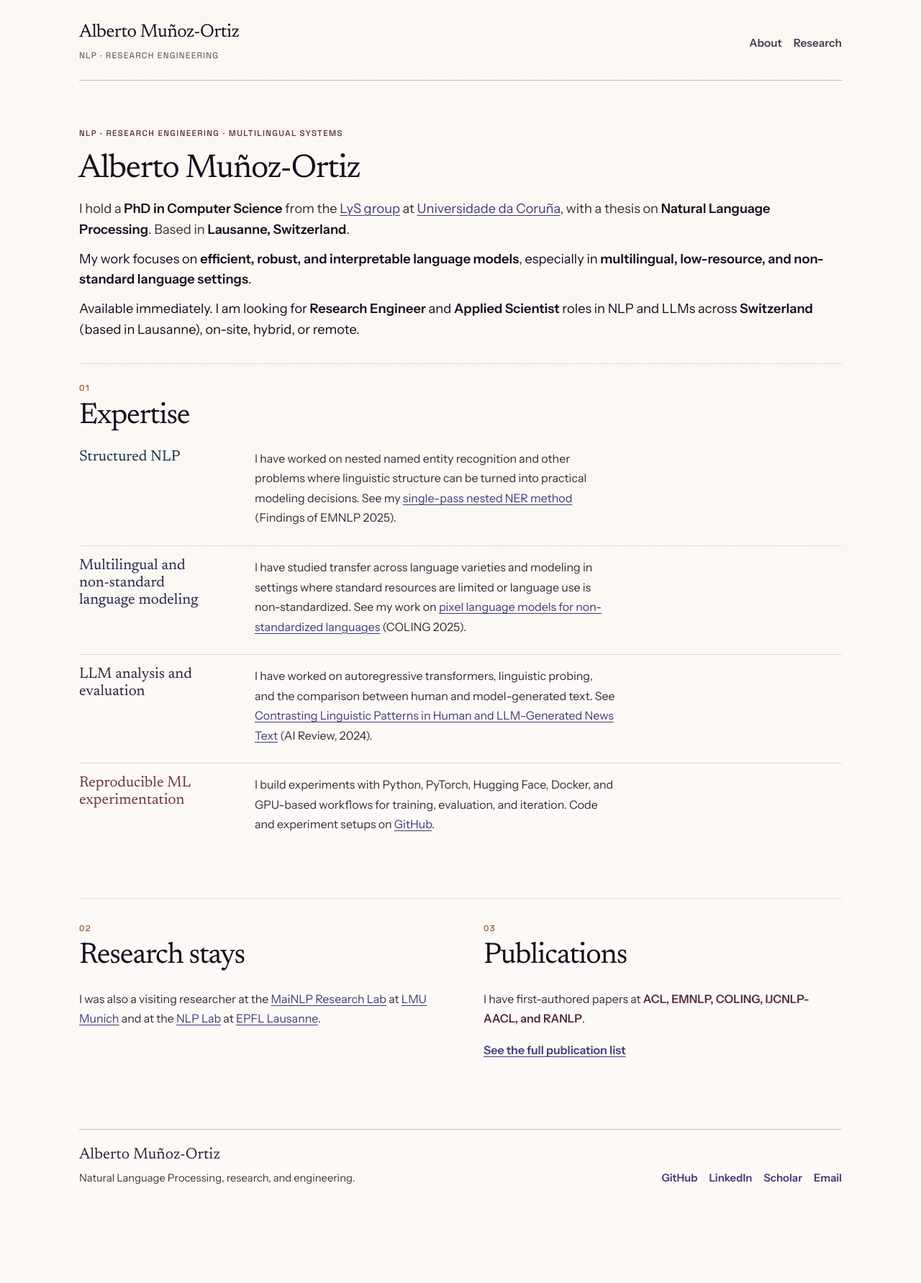
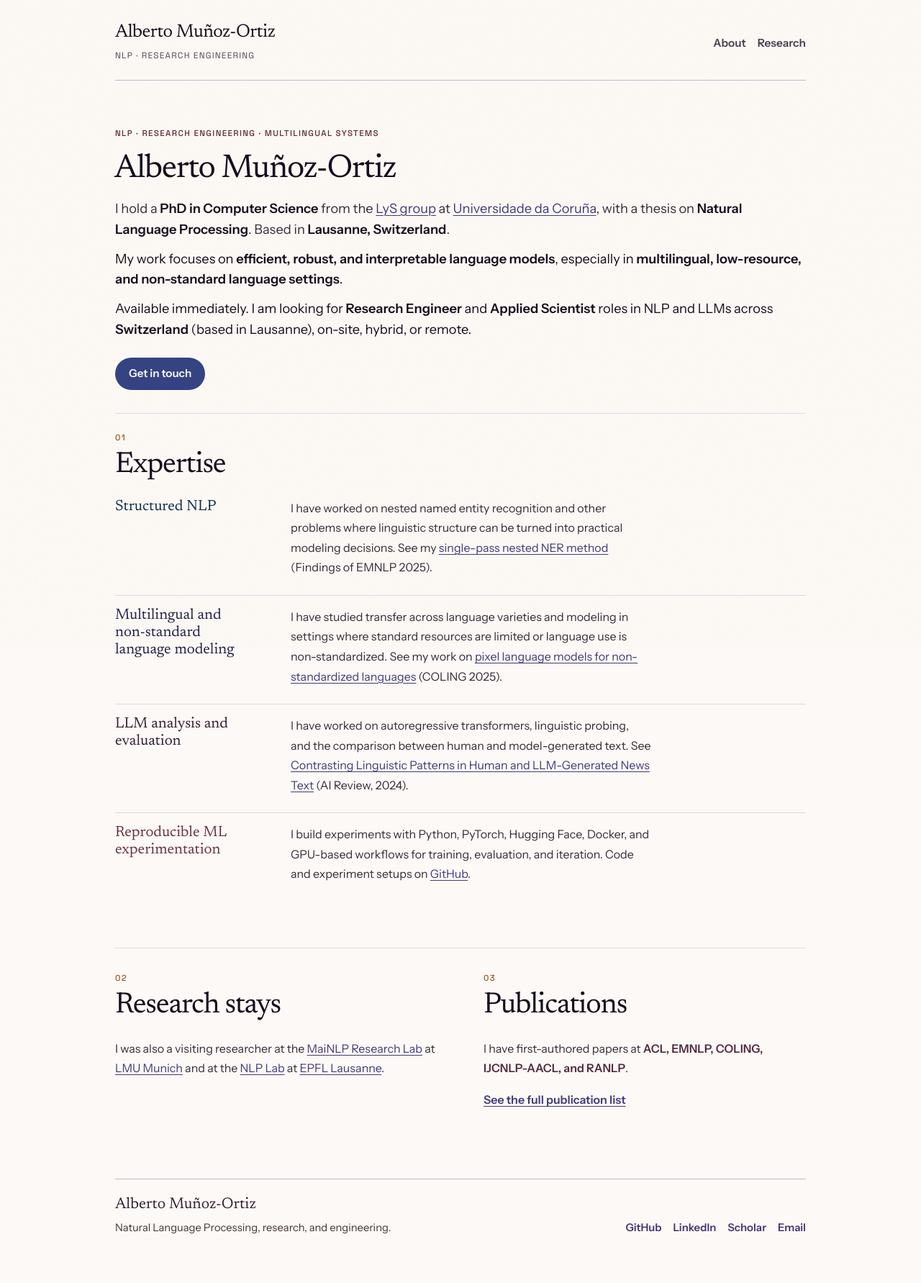
Before and after one commit to amunozo/amunozo.github.io, a Jekyll site: the page built from index.md, in a window 1280 px wide. Shown: the whole page at 72% size. Built offline with Jekyll 4.4.1, drawn with Linux system fonts in a browser that asks for light colours; before the commit the page ends 1714 px from its top, so only the background shows below that.

Commit message:
Tighten shell to 960px, add contact button, remove nowrap hack and dead CSS

```diff
--- a/assets/css/style.css
+++ b/assets/css/style.css
@@ -36,8 +36,8 @@
   --space-8: 64px;
   --space-9: 96px;
 
-  --shell-width: 1060px;
-  --content-width: 780px;
+  --shell-width: 960px;
+  --content-width: 720px;
 
   --duration-fast: 160ms;
   --duration-base: 260ms;
@@ -283,7 +283,35 @@ a {
   max-width: none;
   margin-left: -0.03em;
   font-size: clamp(1.85rem, 3.6vw, 3.05rem);
-  white-space: nowrap;
+}
+
+.hero-actions {
+  margin-top: var(--space-5);
+  display: flex;
+  flex-wrap: wrap;
+  gap: var(--space-3);
+}
+
+.btn {
+  display: inline-flex;
+  align-items: center;
+  padding: 0.62em 1.25em;
+  border-radius: 999px;
+  background: color-mix(in oklch, var(--upper-cobalt) 90%, var(--upper-ink) 10%);
+  color: var(--paper);
+  font-family: var(--font-body);
+  font-weight: 600;
+  font-size: 0.95rem;
+  text-decoration: none;
+  transition: background var(--duration-fast) var(--ease-out), transform var(--duration-fast) var(--ease-out);
+}
+
+.btn:hover,
+.btn:focus-visible {
+  background: color-mix(in oklch, var(--upper-teal) 72%, var(--upper-ink) 28%);
+  color: var(--paper);
+  text-decoration: none;
+  transform: translateY(-1px);
 }
 
 .hero-deck {
@@ -669,11 +697,6 @@ a {
     justify-content: flex-start;
   }
 
-  .hero-copy h1 {
-    max-width: none;
-    white-space: normal;
-  }
-
   .publication-year {
     gap: var(--space-3);
   }
@@ -692,10 +715,6 @@ a {
 
   .hero-deck {
     font-size: 1.04rem;
-  }
-
-  .statement {
-    font-size: 1.28rem;
   }
 
   .site-nav ul,
--- a/index.md
+++ b/index.md
@@ -13,6 +13,9 @@ permalink: /
       <p class="hero-deck">I hold a <strong>PhD in Computer Science</strong> from the <a href="https://www.grupolys.org/">LyS group</a> at <a href="https://www.udc.es/">Universidade da Coruña</a>, with a thesis on <strong>Natural Language Processing</strong>. Based in <strong>Lausanne, Switzerland</strong>.</p>
       <p class="hero-seeking">My work focuses on <strong>efficient, robust, and interpretable language models</strong>, especially in <strong>multilingual, low-resource, and non-standard language settings</strong>.</p>
       <p class="hero-seeking">Available immediately. I am looking for <strong>Research Engineer</strong> and <strong>Applied Scientist</strong> roles in NLP and LLMs across <strong>Switzerland</strong> (based in Lausanne), on-site, hybrid, or remote.</p>
+      <p class="hero-actions">
+        <a class="btn" href="mailto:alberto.munoz.ortiz@proton.me">Get in touch</a>
+      </p>
     </div>
   </div>
 </section>
```
